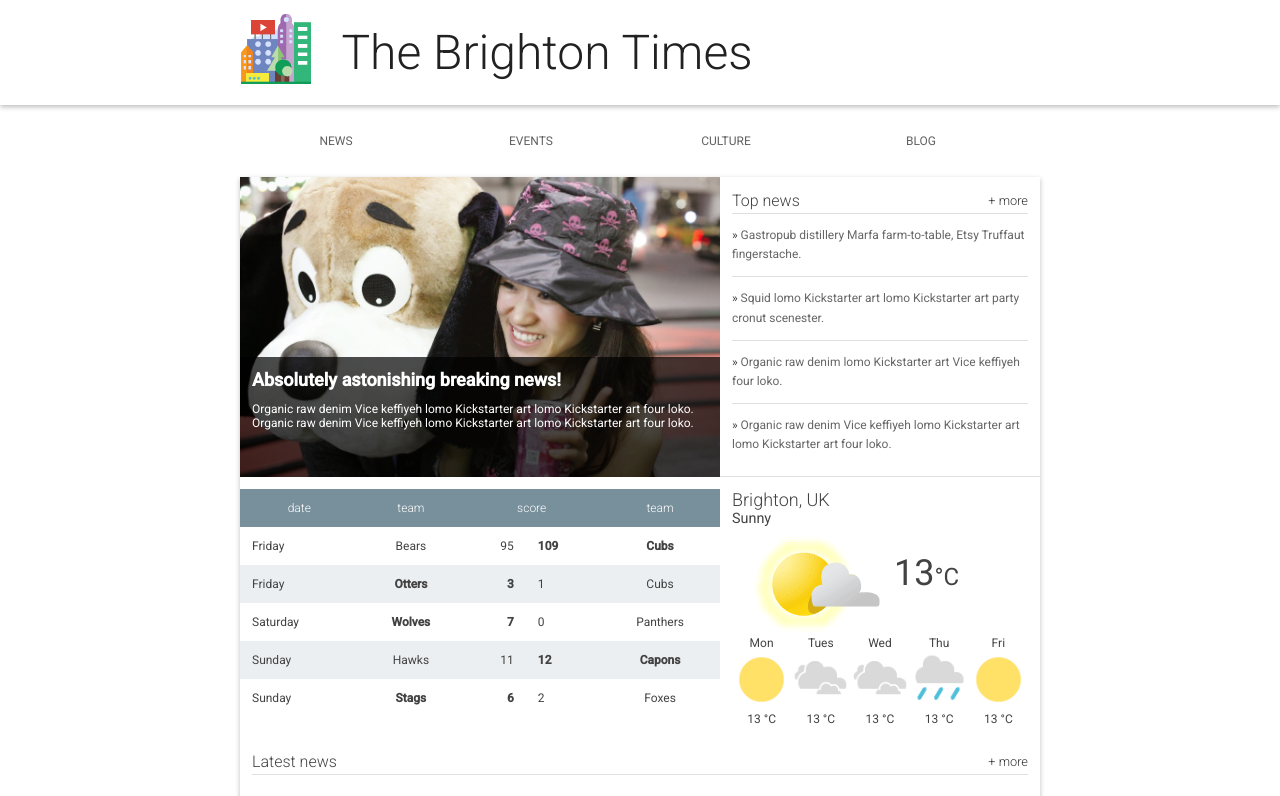
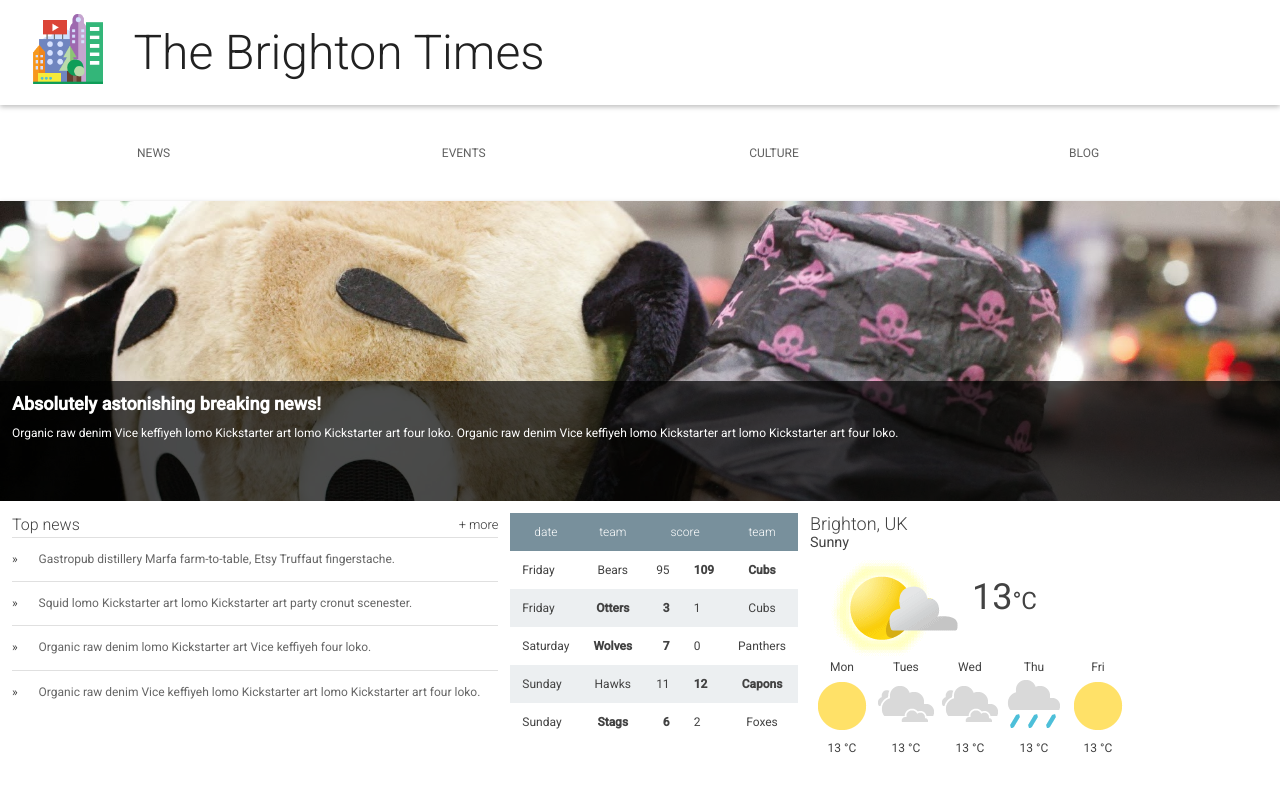
Before and after one commit to bschwarz/frontend, a plain HTML site: page Start/index.html in a window 1280 px wide. Shown: the top 796 px of the page. Drawn offline with Linux system fonts and the light colour scheme.

Commit message:
Modified files

```diff
--- a/Start/index.html
+++ b/Start/index.html
@@ -3,6 +3,7 @@
   <head>
     <meta charset="utf-8">
     <meta http-equiv="X-UA-Compatible" content="IE=edge">
+    <meta name="viewport" content="width=device-width, initial-scale=1.0">
     <title>Brighton Times</title>
     <link href="https://fonts.googleapis.com/css?family=Roboto:300,400,500" rel="stylesheet" type="text/css">
     <link rel="stylesheet" type="text/css" href="main.css">
@@ -27,7 +28,7 @@
       </ul>
     </nav>
 
-    <main>
+    <main class="content">
       <section class="content">
         <section class="hero">
           <article class="description">
--- a/Start/main.css
+++ b/Start/main.css
@@ -50,10 +50,11 @@ ul {
   box-shadow: 0 2px 5px rgba(0, 0, 0, 0.26);
   min-height: 56px;
   transition: min-height 0.3s;
+  width: 100%;
 }
 
 .header__inner {
-  width: 800px;
+  width: 95%;
   margin-left: auto;
   margin-right: auto;
 }
@@ -81,13 +82,13 @@ ul {
  */
 
 .nav {
-  width: 800px;
+  width: 100%;
   margin-left: auto;
   margin-right: auto;
 }
 
 .nav__list {
-  width: 100%;
+  /*width: 95%;*/
   padding: 0;
   margin: 0;
 }
@@ -97,7 +98,7 @@ ul {
   display: inline-block;
   width: 24%;
   text-align: center;
-  line-height: 24px;
+  line-height: 48px;
   padding: 24px;
   text-transform: uppercase;
 }
@@ -105,6 +106,7 @@ ul {
 .nav a {
   text-decoration: none;
   color: #616161;
+  padding: 1.5em;
 }
 
 .nav a:hover {
@@ -121,7 +123,7 @@ ul {
 
 main {
   box-shadow: 0 2px 5px rgba(0, 0, 0, 0.26);
-  width: 800px;
+  width: 100%;
   margin-left: auto;
   margin-right: auto;
 }
@@ -141,7 +143,7 @@ main {
 
 .hero {
   float: left;
-  width: 480px;
+  width: 100%;
   position: relative;
   background-image: url("./images/dog.jpg");
   background-size: cover;
@@ -168,8 +170,8 @@ main {
  */
 
 .top-news {
-  float: right;
-  width: 320px;
+  float:left;
+  /*width: 95%;*/
   height: 300px;
   border-bottom: 1px solid #E0E0E0;
   padding: 1em;
@@ -199,11 +201,13 @@ main {
 .top-news__item a {
   text-decoration: none;
   color: #666;
+  padding: 1.5em;
 }
 
 .top-news__item a:hover,
 .top-news__item a:active {
   text-decoration: underline;
+  /*width: 90%;*/
 }
 
 
@@ -214,13 +218,13 @@ main {
  */
 
 .scores {
-  width: 480px;
+  /*width: 95%;*/
   float: left;
   padding-top: 1em;
 }
 
 .scores__table {
-  width: 100%;
+  /*width: 90%;*/
   border-collapse: collapse;
 }
 
@@ -263,8 +267,8 @@ main {
  */
 
 .weather {
-  float: right;
-  width: 320px;
+  float: left;
+  /*width: 95%;*/
   padding: 1em;
 }
 
@@ -321,6 +325,7 @@ main {
 .recent-news {
   clear: both;
   padding: 1em;
+  /*width: 90%;*/
 }
 
 .snippet {
@@ -341,6 +346,7 @@ main {
 .snippet__title a {
   text-decoration: none;
   color: #666;
+  padding: 1.5em;
 }
 
 .snippet__title a:hover,
@@ -369,4 +375,9 @@ footer li {
 footer a {
   text-decoration: none;
   color: #333;
+  padding: 1.5em;
 }
+
+.content {
+  width: 100%;
+}
```
